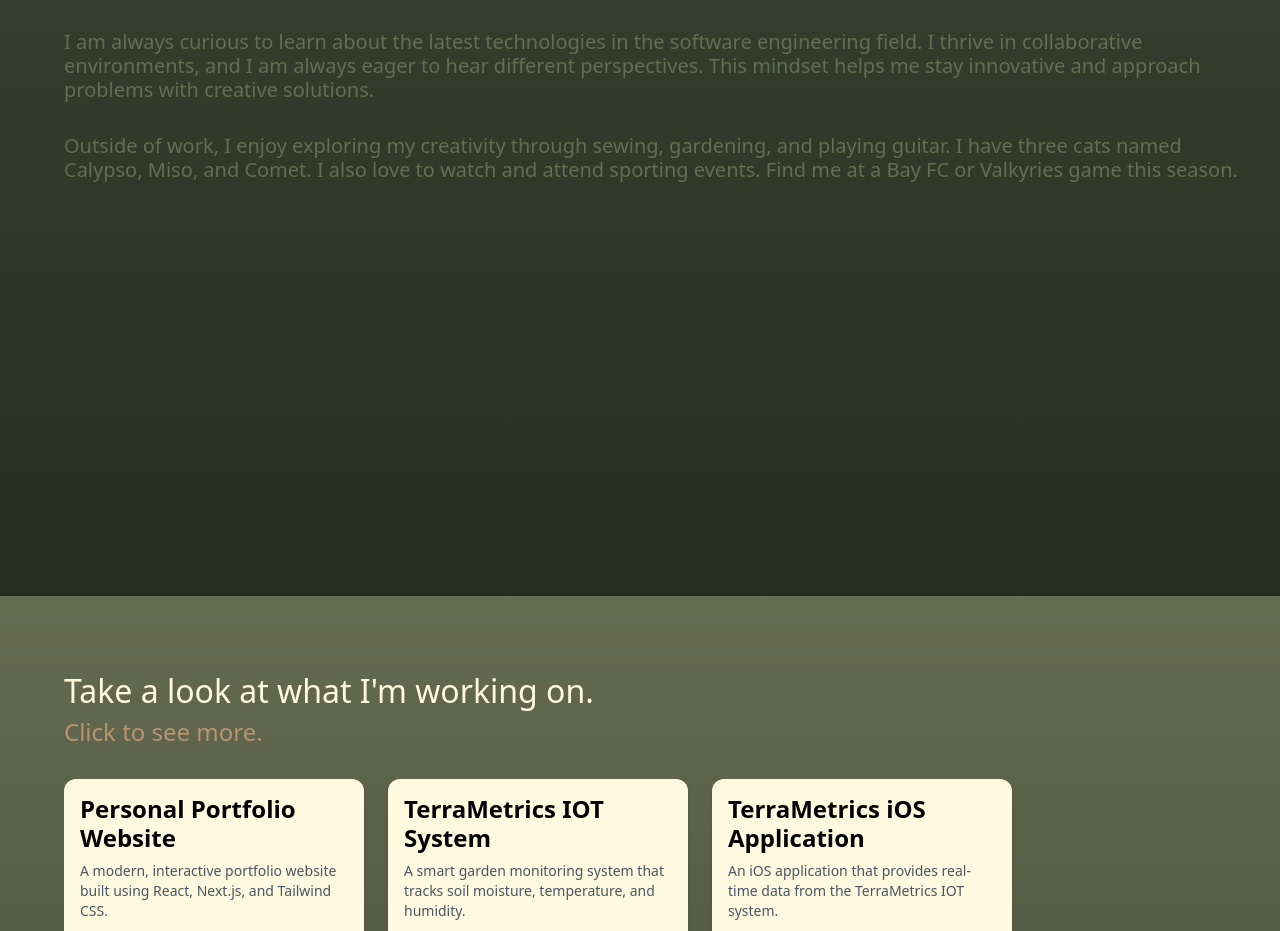
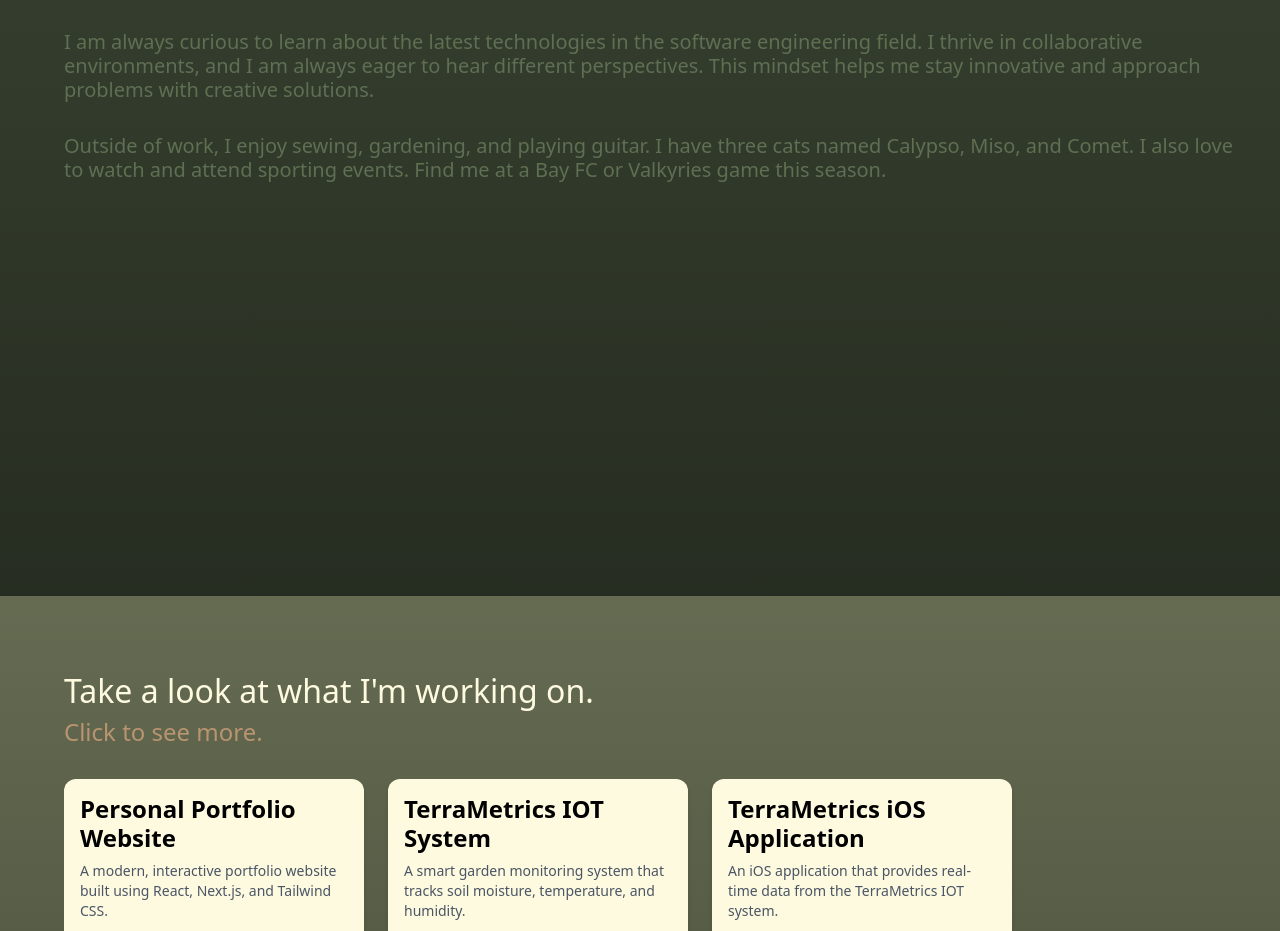
Before and after one commit to cassidyjarrell17/cassidy-jarrell-portfolio, a Next.js app: page / in a window 1280 px wide. Shown: the part 1004-1935 px from the top of the page. Built offline with nearby package versions, Linux system fonts and the light colour scheme.

Commit message:
Update About Me section to be more readable and natural flowing

```diff
--- a/app/page.tsx
+++ b/app/page.tsx
@@ -60,7 +60,7 @@ export default function Page() {
         I am always curious to learn about the latest technologies in the software engineering field. I thrive in collaborative environments, and I am always eager to hear different perspectives. This mindset helps me stay innovative and approach problems with creative solutions.
         </h5>
         <h5 className="!text-md !text-[#5F6F52] mt-8 ml-8">
-          Outside of work, I enjoy exploring my creativity through sewing, gardening, and playing guitar. I have three cats named Calypso, Miso, and Comet. I also love to watch and attend sporting events.
+          Outside of work, I enjoy sewing, gardening, and playing guitar. I have three cats named Calypso, Miso, and Comet. I also love to watch and attend sporting events.
           Find me at a Bay FC or Valkyries game this season.
         </h5>
       </section>
```
